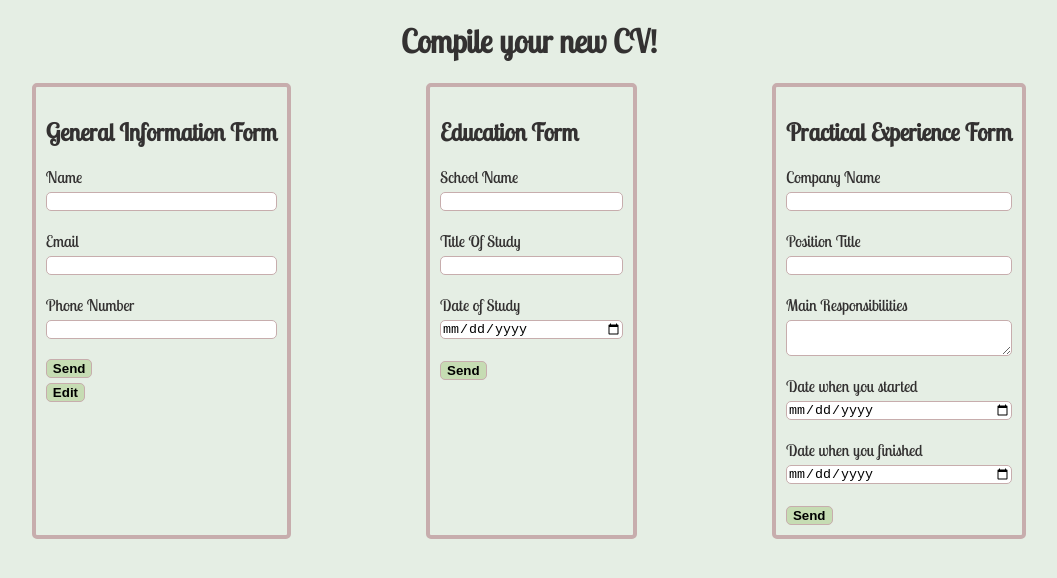
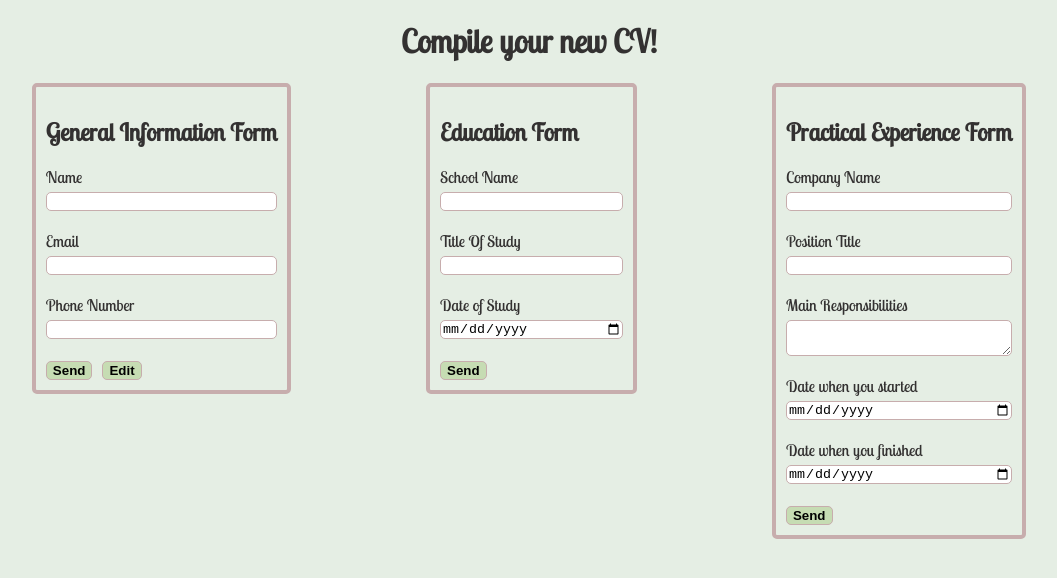
Before and after one commit to Vincde/Project-CV-Application, a React (Vite) app: page / in a window 1280 px wide. Shown: the top 578 px of the page, without its empty margins (111-1168 px from the left). Built offline with nearby package versions, Linux system fonts and the light colour scheme.

Commit message:
Fix flex behaviour for the three Form components
The flex container displays all three components with the same height not considering the child components. The way to fix is by aligning everything at the start

```diff
--- a/src/App.css
+++ b/src/App.css
@@ -1,6 +1,7 @@
 .form-components{
     display: flex;
     justify-content: space-evenly;
+    align-items: flex-start;
 }
 
 .form-components article{
--- a/src/components/GeneralForm.jsx
+++ b/src/components/GeneralForm.jsx
@@ -42,8 +42,10 @@ export default function GeneralForm({sendForm}) {
                 onChange={handleChangeInput}
                 disabled={sent === true}/>
 
-                <button onClick={handleSendInfo}>Send</button>
-                <button onClick={() => setSent(false)}>Edit</button>
+                <div>
+                    <button onClick={handleSendInfo}>Send</button>
+                    <button onClick={() => setSent(false)} style={{marginLeft:"10px"}}>Edit</button>
+                </div>
             </form>
         </article>
     );
```
